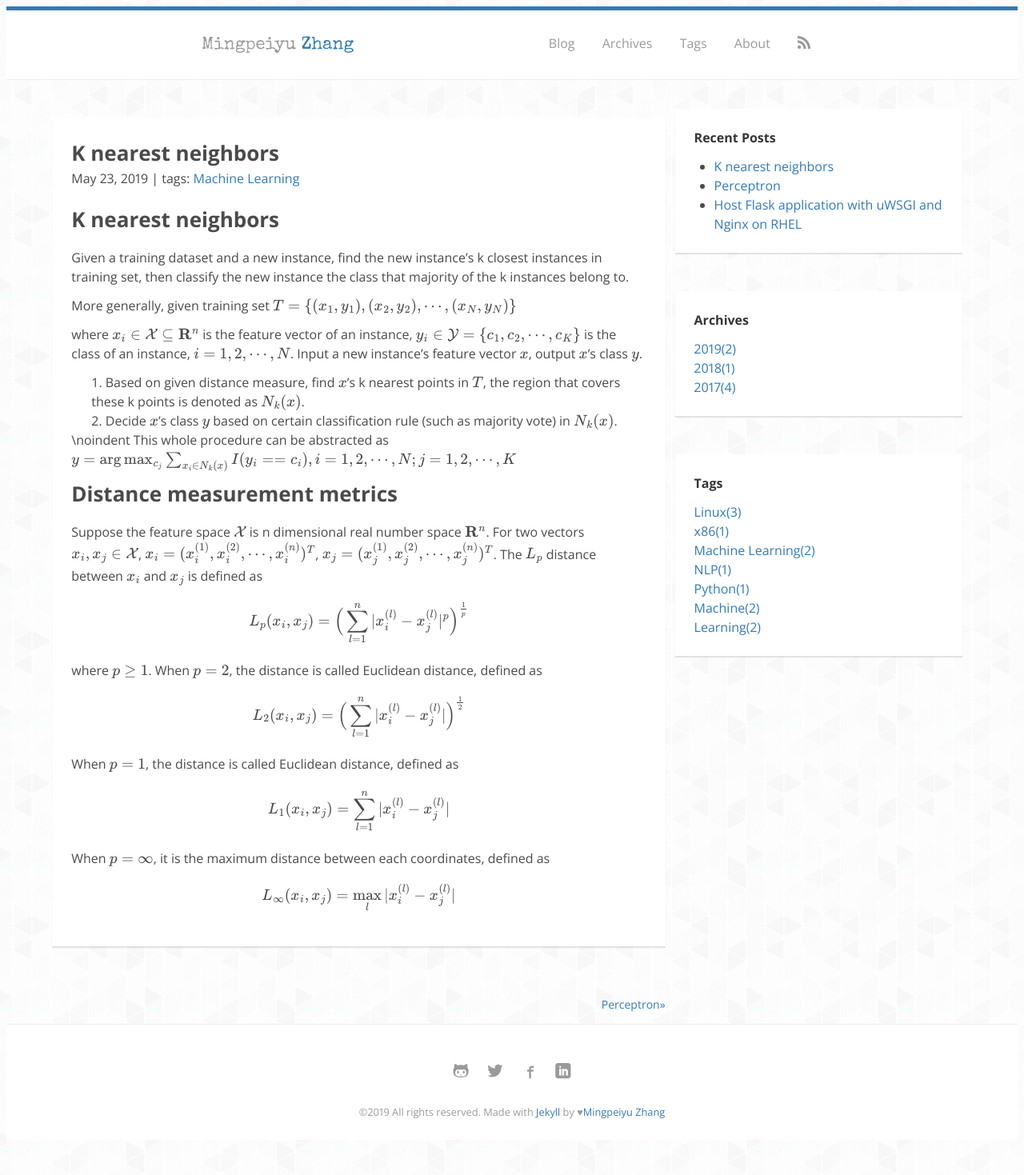
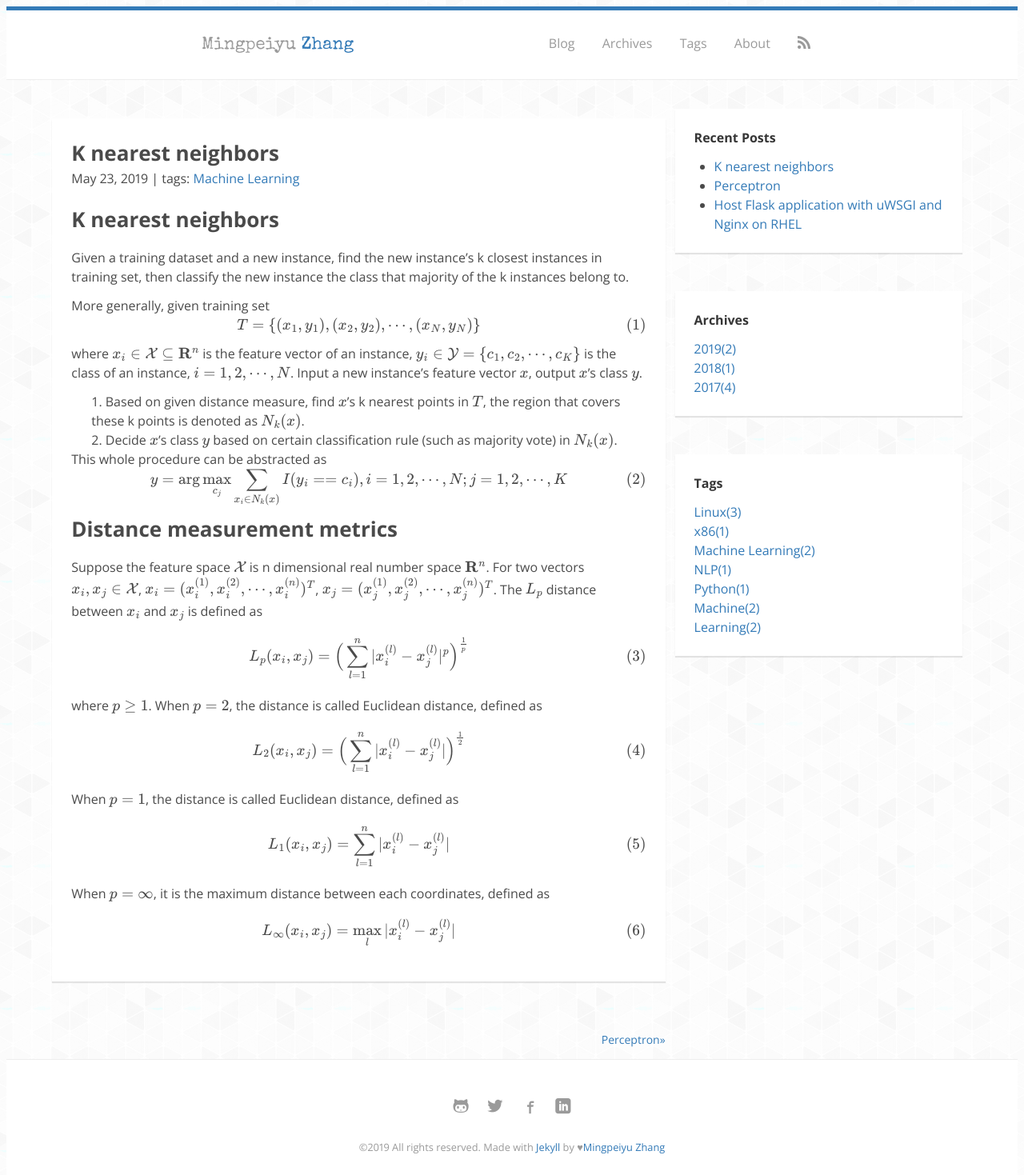
Before and after one commit to zmpyzmpy/zmpyzmpy.github.io, a Jekyll site: the page built from _posts/2019-06-11-knn.md, in a window 1280 px wide. Shown: the whole page at 80% size. Built offline with Jekyll 4.4.1, drawn with Linux system fonts in a browser that asks for light colours; nearby versions of some CDN libraries; some web fonts are replaced; formulas are drawn with MathJax 3; comment, search, counter and statistics services are not loaded; before the commit the page ends 1425 px from its top, so only the background shows below that; part of the change alters nothing that is shown.

Commit message:
Update 2019-06-11-knn.md

```diff
--- a/_posts/2019-06-11-knn.md
+++ b/_posts/2019-06-11-knn.md
@@ -4,7 +4,11 @@ title:  "K nearest neighbors"
 date: 2019-05-23 17:02:24 +0800
 tags: Machine Learning
 ---
-
+<script type="text/x-mathjax-config">
+MathJax.Hub.Config({
+  TeX: { equationNumbers: { autoNumber: "AMS" } }
+});
+</script>
 ## K nearest neighbors
 
 Given a training dataset and a new instance, find the new instance's k closest instances in training set, then classify the new instance the class that majority of the k instances belong to.
@@ -21,7 +25,7 @@ where $$x_i \in \mathcal{X}\subseteq\mathbf{R}^n$$ is the feature vector of an i
 1. Based on given distance measure, find $$x$$'s k nearest points in $$T$$, the region that covers these k points is denoted as $$N_k(x)$$.
 2. Decide $$x$$'s class $$y$$ based on certain classification rule (such as majority vote) in $$N_k(x)$$.
 
-\noindent This whole procedure can be abstracted as
+This whole procedure can be abstracted as
 $$
 \begin{equation}
 	y = \arg\max_{c_j}\sum_{x_i\in N_k(x)} I(y_i==c_i), i=1,2,\cdots,N;j=1,2,\cdots,K
```
